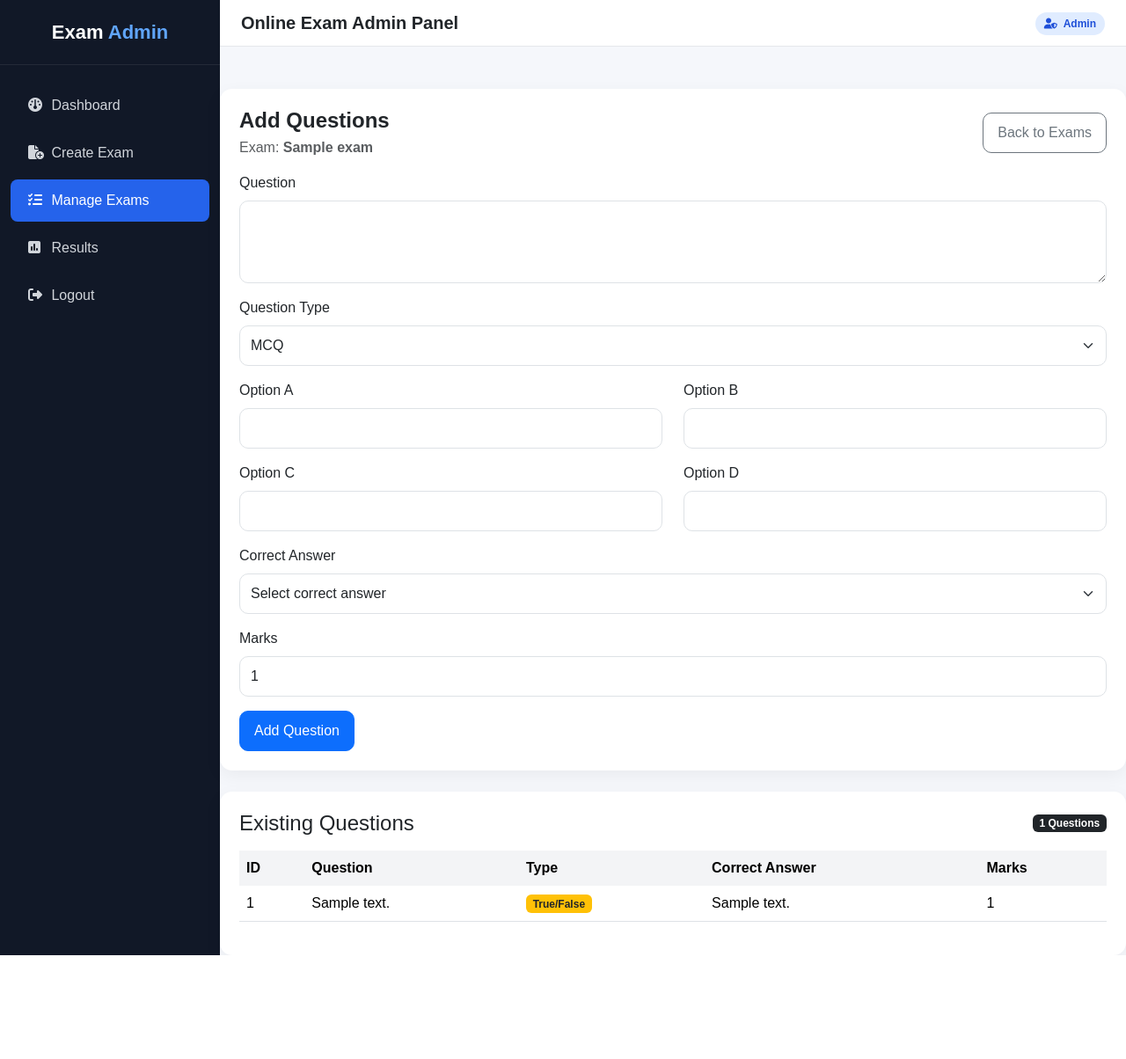
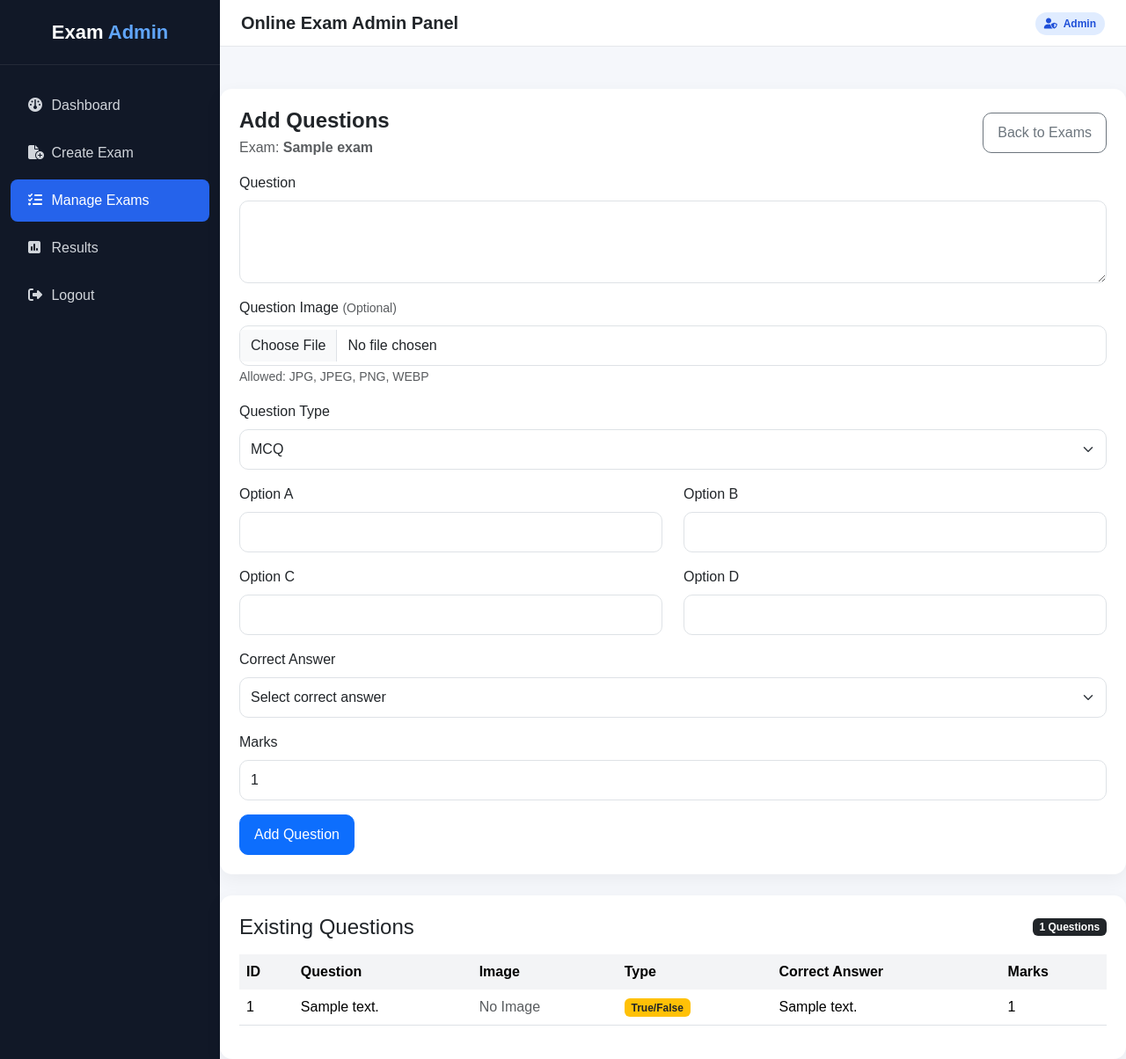
Before and after one commit to AshikurRahman-Peters/online_exam_system, a PHP site: page /admin/add_question.php?exam_id=1 in a window 1280 px wide. Shown: the whole page at 88% size. Before the commit the page ends 1086 px from the top, so only its background shows below. Run offline with PHP 8.4, Linux system fonts and the light colour scheme; a user stored in the database is signed in; tables that the repository leaves empty hold one stand-in row (values such as "Sample post").

Commit message:
add image in questions

```diff
--- a/admin/add_question.php
+++ b/admin/add_question.php
@@ -27,7 +27,43 @@ if ($_SERVER['REQUEST_METHOD'] === 'POST') {
     $option_c = null;
     $option_d = null;
     $correct_answer = '';
+    $image_name = null;
 
+    // -------------------------
+    // Optional Image Upload
+    // -------------------------
+    if (isset($_FILES['image']) && $_FILES['image']['error'] === 0) {
+        $upload_dir = "../uploads/questions/";
+
+        if (!is_dir($upload_dir)) {
+            mkdir($upload_dir, 0777, true);
+        }
+
+        $file_name = $_FILES['image']['name'];
+        $file_tmp = $_FILES['image']['tmp_name'];
+        $file_size = $_FILES['image']['size'];
+        $file_ext = strtolower(pathinfo($file_name, PATHINFO_EXTENSION));
+
+        $allowed_ext = ['jpg', 'jpeg', 'png', 'webp'];
+
+        if (!in_array($file_ext, $allowed_ext)) {
+            $message = "Only JPG, JPEG, PNG, and WEBP images are allowed.";
+        } else {
+            $new_file_name = time() . '_' . uniqid() . '.' . $file_ext;
+            $destination = $upload_dir . $new_file_name;
+
+            if (move_uploaded_file($file_tmp, $destination)) {
+                $image_name = $conn->real_escape_string($new_file_name);
+            } else {
+                $message = "Failed to upload question image.";
+            }
+        }
+    }
+
+    // -------------------------
+    // Question Validation
+    // -------------------------
+    if ($message === "") {
         if ($question_type === 'mcq') {
             $option_a = trim($_POST['option_a'] ?? '');
             $option_b = trim($_POST['option_b'] ?? '');
@@ -35,7 +71,10 @@ if ($_SERVER['REQUEST_METHOD'] === 'POST') {
             $option_d = trim($_POST['option_d'] ?? '');
             $correct_answer = strtoupper(trim($_POST['correct_answer_mcq'] ?? ''));
 
-        if ($option_a === '' || $option_b === '' || $option_c === '' || $option_d === '' || !in_array($correct_answer, ['A', 'B', 'C', 'D'])) {
+            if (
+                $option_a === '' || $option_b === '' || $option_c === '' || $option_d === '' ||
+                !in_array($correct_answer, ['A', 'B', 'C', 'D'])
+            ) {
                 $message = "Please fill all MCQ options and choose a valid correct answer (A/B/C/D).";
             } else {
                 $option_a = $conn->real_escape_string($option_a);
@@ -55,12 +94,16 @@ if ($_SERVER['REQUEST_METHOD'] === 'POST') {
         } else {
             $message = "Invalid question type.";
         }
+    }
 
+    // -------------------------
+    // Insert Question
+    // -------------------------
     if ($message === "") {
         $sql = "INSERT INTO questions
-                (exam_id, question_text, question_type, option_a, option_b, option_c, option_d, correct_answer, marks)
+                (exam_id, question_text, image, question_type, option_a, option_b, option_c, option_d, correct_answer, marks)
                 VALUES
-                ($exam_id, '$question_text', '$question_type', " .
+                ($exam_id, '$question_text', " . ($image_name ? "'$image_name'" : "NULL") . ", '$question_type', " .
             ($option_a !== null ? "'$option_a'" : "NULL") . ", " .
             ($option_b !== null ? "'$option_b'" : "NULL") . ", " .
             ($option_c !== null ? "'$option_c'" : "NULL") . ", " .
@@ -91,13 +134,19 @@ include '../includes/admin_header.php';
     </div>
 
     <?php if ($message): ?>
-        <div class="alert alert-info"><?= $message ?></div>
+        <div class="alert alert-info"><?= htmlspecialchars($message) ?></div>
     <?php endif; ?>
 
-    <form method="POST">
+    <form method="POST" enctype="multipart/form-data">
         <div class="mb-3">
             <label class="form-label">Question</label>
             <textarea name="question_text" class="form-control" rows="3" required></textarea>
+        </div>
+
+        <div class="mb-3">
+            <label class="form-label">Question Image <small class="text-muted">(Optional)</small></label>
+            <input type="file" name="image" class="form-control" accept=".jpg,.jpeg,.png,.webp,image/*">
+            <small class="text-muted">Allowed: JPG, JPEG, PNG, WEBP</small>
         </div>
 
         <div class="mb-3">
@@ -174,6 +223,7 @@ include '../includes/admin_header.php';
                 <tr>
                     <th>ID</th>
                     <th>Question</th>
+                    <th>Image</th>
                     <th>Type</th>
                     <th>Correct Answer</th>
                     <th>Marks</th>
@@ -185,6 +235,14 @@ include '../includes/admin_header.php';
                         <tr>
                             <td><?= $q['id'] ?></td>
                             <td><?= htmlspecialchars($q['question_text']) ?></td>
+                            <td>
+                                <?php if (!empty($q['image'])): ?>
+                                    <img src="../uploads/questions/<?= htmlspecialchars($q['image']) ?>" alt="Question Image"
+                                        width="70" style="border-radius:8px;">
+                                <?php else: ?>
+                                    <span class="text-muted">No Image</span>
+                                <?php endif; ?>
+                            </td>
                             <td>
                                 <?php if ($q['question_type'] === 'mcq'): ?>
                                     <span class="badge bg-primary">MCQ</span>
@@ -198,7 +256,7 @@ include '../includes/admin_header.php';
                     <?php endwhile; ?>
                 <?php else: ?>
                     <tr>
-                        <td colspan="5" class="text-center">No questions added yet.</td>
+                        <td colspan="6" class="text-center">No questions added yet.</td>
                     </tr>
                 <?php endif; ?>
             </tbody>
```
Also changed, not shown: user/start_exam.php (+70 -28 lines), uploads/questions/1783677963_6a50c40bc5010.png (added), uploads/questions/1783677995_6a50c42b1050b.png (added). Lines whose indentation alone changed are shown as unchanged.
